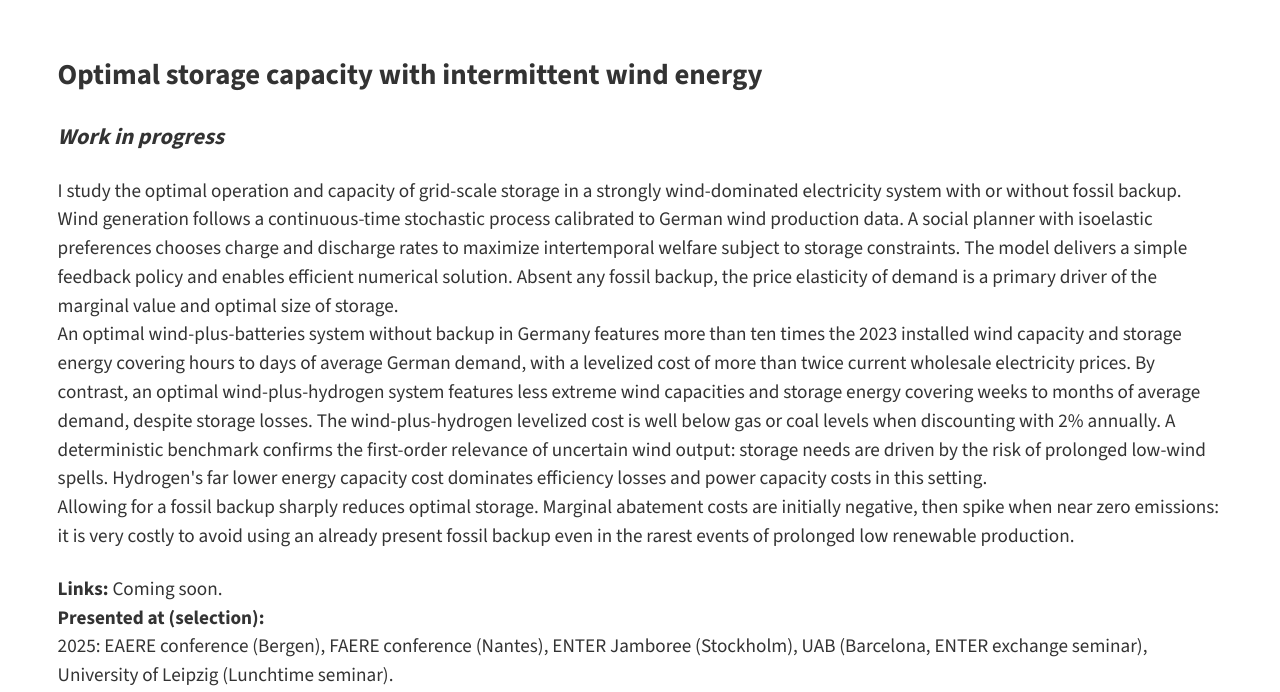
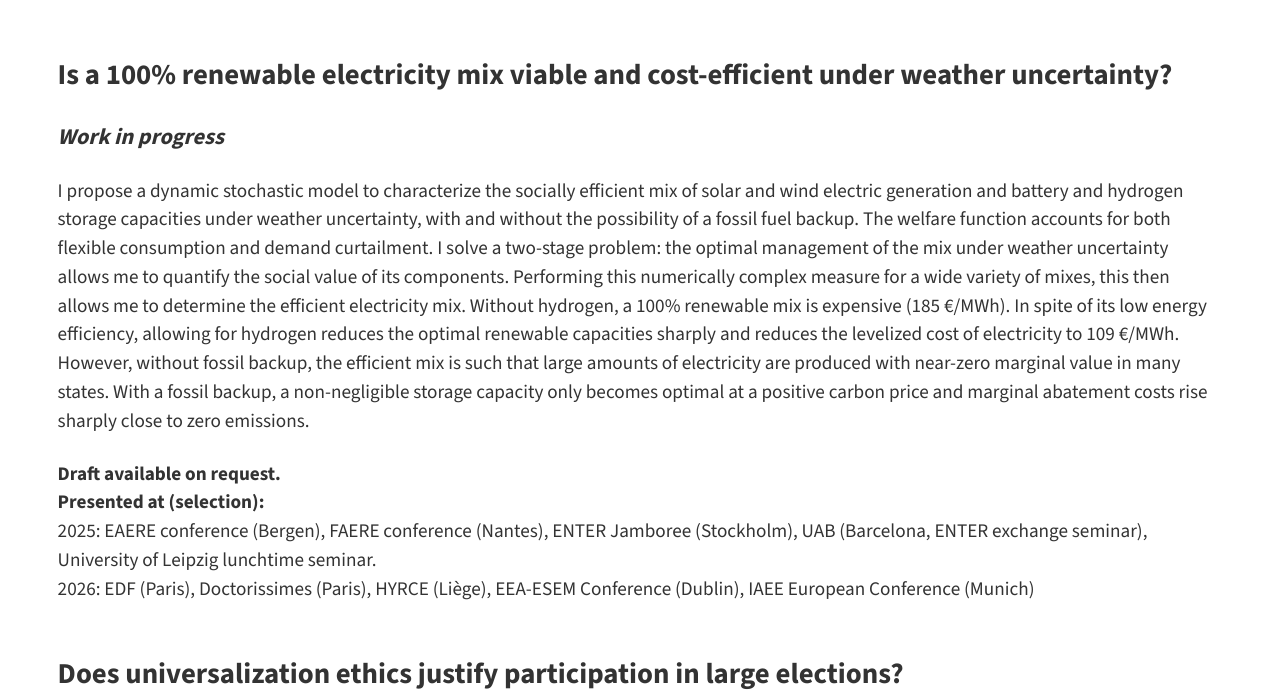
Before and after one commit to Konrad982/homo-moralis-turnout-appendix, a Gatsby site: page /research in a window 1280 px wide. Shown: the part 108-800 px from the top of the page. Built offline with nearby package versions, Linux system fonts and the light colour scheme; Gatsby itself is replaced by a stand-in of ours.

Commit message:
Update electricity project

```diff
--- a/src/pages/research.js
+++ b/src/pages/research.js
@@ -10,21 +10,19 @@ const ResearchPage = () => (
     </section>
     <section className="research-list">
       <article className="research-item">
-        <h2>Optimal storage capacity with intermittent wind energy</h2>
+        <h2>Is a 100% renewable electricity mix viable and cost-efficient under weather uncertainty?</h2>
         <h3><i>Work in progress</i></h3>
         <p>
-          I study the optimal operation and capacity of grid-scale storage in a strongly wind-dominated electricity system with or without fossil backup. Wind generation follows a continuous-time stochastic process calibrated to German wind production data. A social planner with isoelastic preferences chooses charge and discharge rates to maximize intertemporal welfare subject to storage constraints. The model delivers a simple feedback policy and enables efficient numerical solution. Absent any fossil backup, the price elasticity of demand is a primary driver of the marginal value and optimal size of storage.
-          <br />
-          An optimal wind-plus-batteries system without backup in Germany features more than ten times the 2023 installed wind capacity and storage energy covering hours to days of average German demand, with a levelized cost of more than twice current wholesale electricity prices. By contrast, an optimal wind-plus-hydrogen system features less extreme wind capacities and storage energy covering weeks to months of average demand, despite storage losses. The wind-plus-hydrogen levelized cost is well below gas or coal levels when discounting with 2% annually. A deterministic benchmark confirms the first-order relevance of uncertain wind output: storage needs are driven by the risk of prolonged low-wind spells. Hydrogen's far lower energy capacity cost dominates efficiency losses and power capacity costs in this setting.
-          <br />
-          Allowing for a fossil backup sharply reduces optimal storage. Marginal abatement costs are initially negative, then spike when near zero emissions: it is very costly to avoid using an already present fossil backup even in the rarest events of prolonged low renewable production.
+          I propose a dynamic stochastic model to characterize the socially efficient mix of solar and wind electric generation and battery and hydrogen storage capacities under weather uncertainty, with and without the possibility of a fossil fuel backup. The welfare function accounts for both flexible consumption and demand curtailment. I solve a two-stage problem: the optimal management of the mix under weather uncertainty allows me to quantify the social value of its components. Performing this numerically complex measure for a wide variety of mixes, this then allows me to determine the efficient electricity mix. Without hydrogen, a 100% renewable mix is expensive (185 €/MWh). In spite of its low energy efficiency, allowing for hydrogen reduces the optimal renewable capacities sharply and reduces the levelized cost of electricity to 109 €/MWh. However, without fossil backup, the efficient mix is such that large amounts of electricity are produced with near-zero marginal value in many states. With a fossil backup, a non-negligible storage capacity only becomes optimal at a positive carbon price and marginal abatement costs rise sharply close to zero emissions.
         </p>
         <p>
-          <b>Links:</b> Coming soon.
+          <b>Draft available on request.</b>
           <br />
           <b>Presented at (selection):</b>
           <br />
-          2025: EAERE conference (Bergen), FAERE conference (Nantes), ENTER Jamboree (Stockholm), UAB (Barcelona, ENTER exchange seminar), University of Leipzig (Lunchtime seminar).
+          2025: EAERE conference (Bergen), FAERE conference (Nantes), ENTER Jamboree (Stockholm), UAB (Barcelona, ENTER exchange seminar), University of Leipzig lunchtime seminar.
+          <br />
+          2026: EDF (Paris), Doctorissimes (Paris), HYRCE (Liège), EEA-ESEM Conference (Dublin), IAEE European Conference (Munich)
         </p>
       </article>
       <article className="research-item">
```
